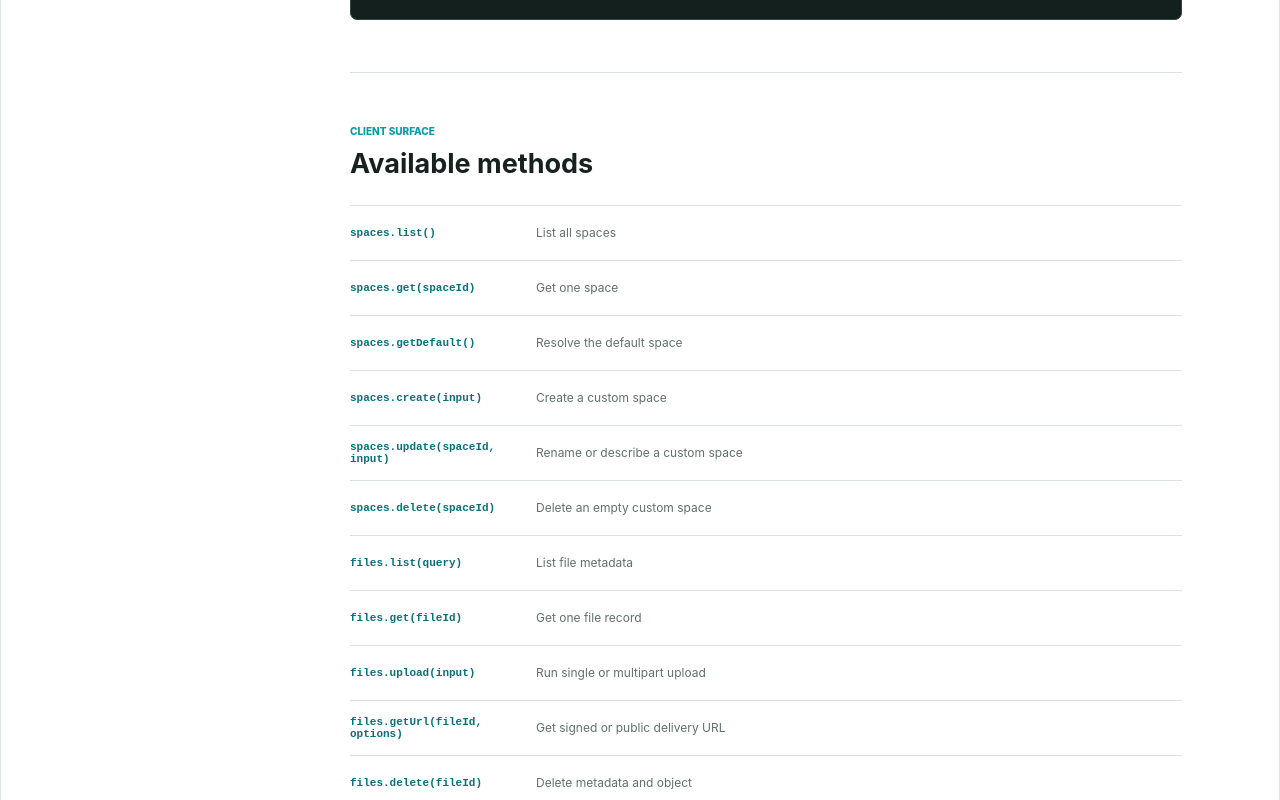
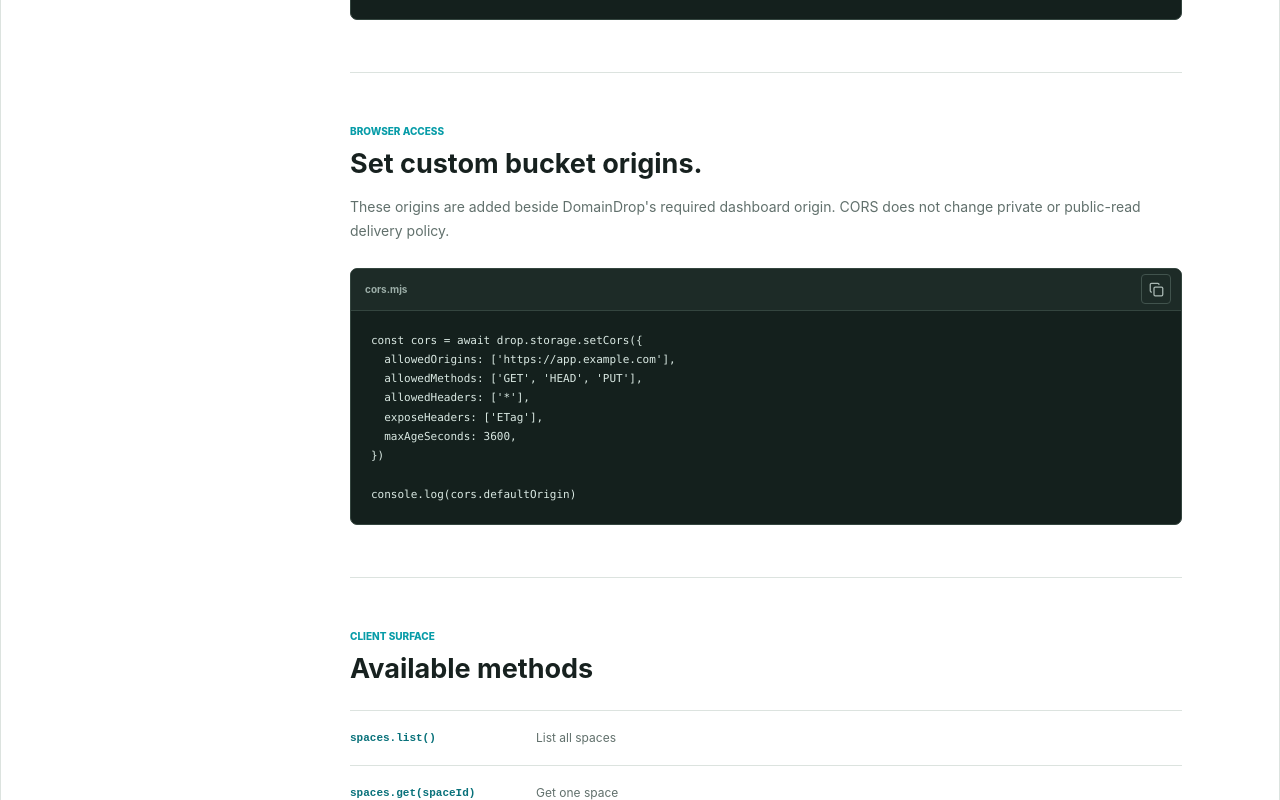
Before and after one commit to rahulkumar6777/DomainDrop, a React (Vite) app in the folder monolithic/web/: page /developer/sdk/node in a window 1280 px wide. Shown: the part 1300-2100 px from the top of the page. Built offline with nearby package versions, Linux system fonts and the light colour scheme; no server answers.

Commit message:
feat: add CORS configuration example to NodeSdkPage with documentation

```diff
--- a/monolithic/web/src/features/developer/pages/NodeSdkPage.jsx
+++ b/monolithic/web/src/features/developer/pages/NodeSdkPage.jsx
@@ -24,6 +24,18 @@ const upload = [
   '    console.log({ uploadedBytes, totalBytes, percent })',
   '  },',
   '})',
+].join('\n')
+
+const configureCors = [
+  'const cors = await drop.storage.setCors({',
+  "  allowedOrigins: ['https://app.example.com'],",
+  "  allowedMethods: ['GET', 'HEAD', 'PUT'],",
+  "  allowedHeaders: ['*'],",
+  "  exposeHeaders: ['ETag'],",
+  '  maxAgeSeconds: 3600,',
+  '})',
+  '',
+  'console.log(cors.defaultOrigin)',
 ].join('\n')
 
 const sdkMethods = [
@@ -68,6 +80,13 @@ function NodeSdkPage() {
       </section>
 
       <section className="docs-section-block">
+        <p className="docs-kicker">Browser access</p>
+        <h2>Set custom bucket origins.</h2>
+        <p>These origins are added beside DomainDrop's required dashboard origin. CORS does not change private or public-read delivery policy.</p>
+        <CodeBlock code={configureCors} language="javascript" title="cors.mjs" />
+      </section>
+
+      <section className="docs-section-block">
         <p className="docs-kicker">Client surface</p>
         <h2>Available methods</h2>
         <div className="sdk-method-list">
```
